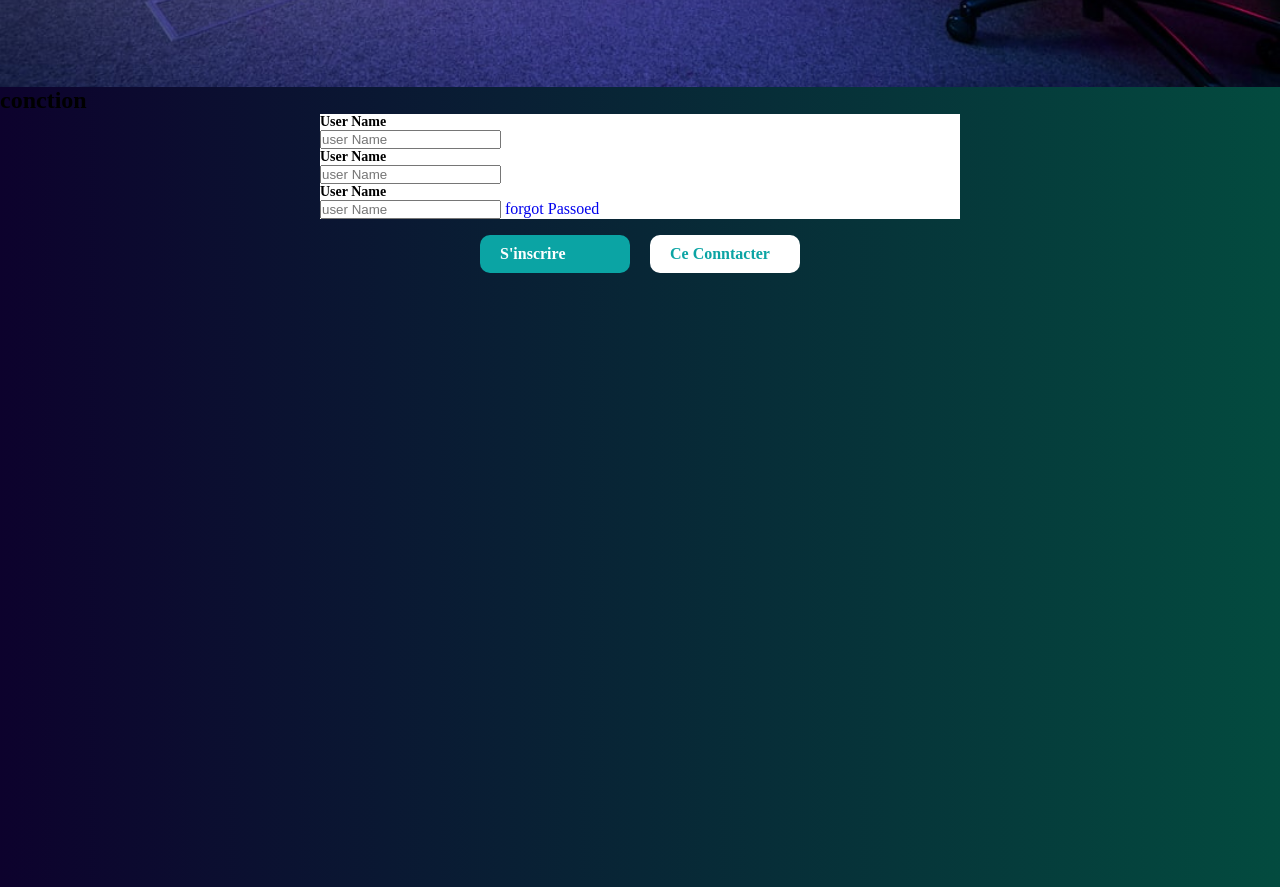
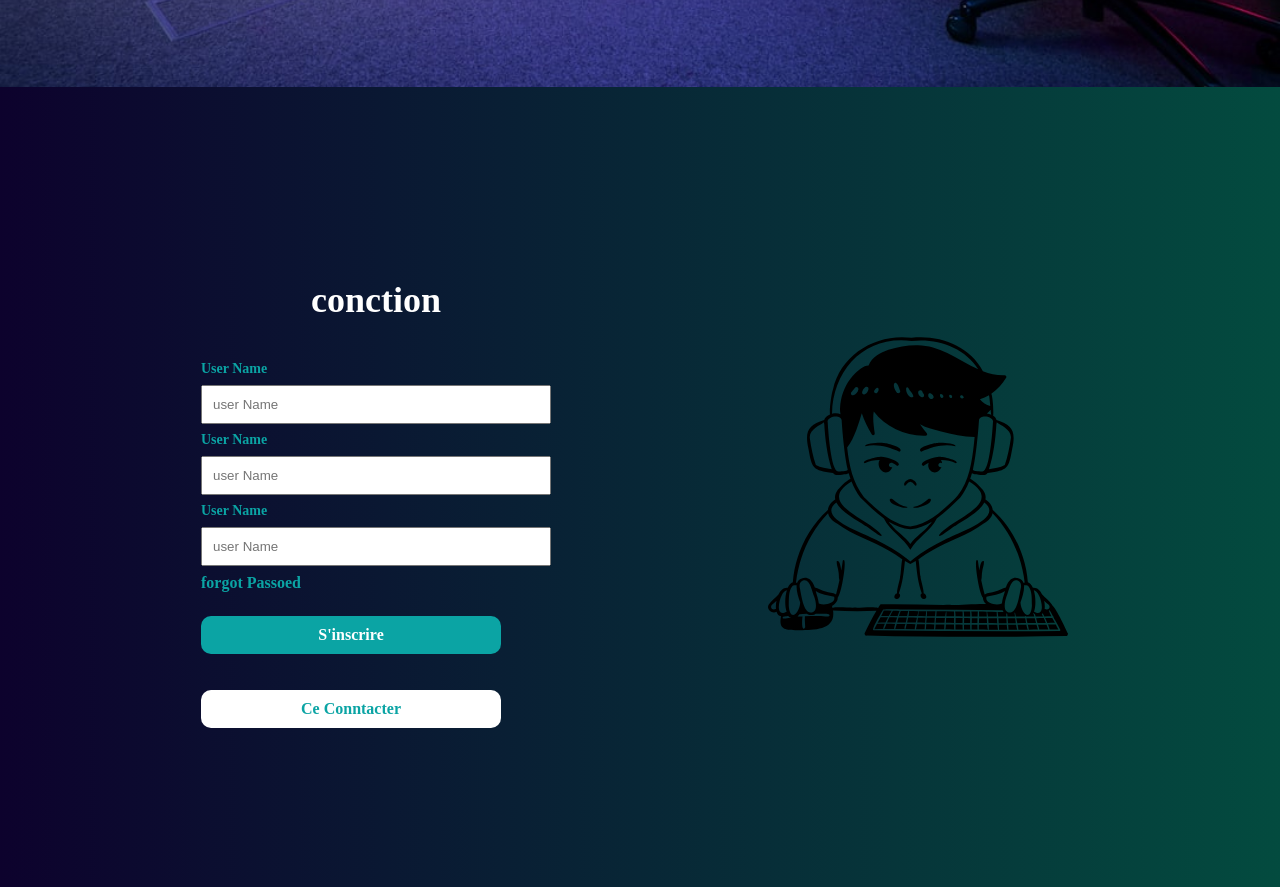
Before and after one commit to Mednsn/Arena-Connect, a plain HTML site: page index.html in a window 1280 px wide. Shown: the part 713-1600 px from the top of the page. Drawn offline with Linux system fonts and the light colour scheme.

Commit message:
page conction

```diff
--- a/index.html
+++ b/index.html
@@ -40,7 +40,9 @@
     </header>
 
     <section class="conxion">
-        <div class="section_title">
+        <div class="section-conction">
+
+            <div class="section_title">
             <h2>conction</h2>
         </div>
         <div class="input">
@@ -56,8 +58,10 @@
 
          <div class="section_input">
             <p>User Name</p>
-            <input type="text" placeholder="user Name">
-             <a href="#" class="link">forgot Passoed</a>
+            <input type="text" class="button" placeholder="user Name">
+            <div class="link-passowrd">
+                 <a href="#" class="link">forgot Passoed</a>
+            </div>
         </div>
 
         </div>
@@ -68,6 +72,12 @@
             </div>
 
 
+        </div>
+
+        <div class="section-image">
+            <img src="images/a352002e-f675-4c90-a03e-d9f49c7443da.svg" alt="">
+        </div>
+
 
 
     </section>
--- a/style.css
+++ b/style.css
@@ -119,9 +119,11 @@ nav .button a:hover{
     width: 100%;
     height: 100vh;
     background: var(--background);
+    display: flex;
+    gap: 1rem;
 }
 
-.section_title,{
+.section_title{
     color: #fff;
     font-size: 1.5rem;
     font-weight: 600;
@@ -134,18 +136,60 @@ nav .button a:hover{
     color: #0BA4A4;
 }
 
-.input{
-    width: 50%;
-    background: #fff;
+.section-conction{
     margin: auto;
+    padding: 1rem 2rem;
 }
 
-.input .section_input{
 
-}
 
 .input .section_input p{
     font-size: 14px;
     font-weight: 600;
-    text-align: left;
+    color: #0BA4A4;
+    padding: 0.5rem 0;
 }
+
+.input .section_input input{
+    padding: 10px;
+    width: 350px;
+}
+
+.input .section_input .link-passowrd{
+    padding: 0.5rem 0;
+}
+
+.input .section_input .link-passowrd a{
+    color: #0BA4A4;
+    font-size: 16px;
+    font-weight: 800;
+    transition: 0.3 ease;
+}
+
+.input .section_input .link-passowrd a:hover{
+    color:#025a5a;
+}
+
+.section-conction .section-button {
+    display: flex;
+    flex-direction: column;
+
+}
+
+.section-conction .section-button a{
+    width: 300px;
+    text-align: center;
+
+}
+
+.section-image{
+    width: 40%;
+}
+
+.section-image img{
+    width: 300px;
+    height: 100vh;
+    display: flex;
+    flex-direction: column;
+    justify-content: flex-end;
+}
```
Also changed, not shown: chat.html (+0 -6 lines), images/a352002e-f675-4c90-a03e-d9f49c7443da.svg (added).
